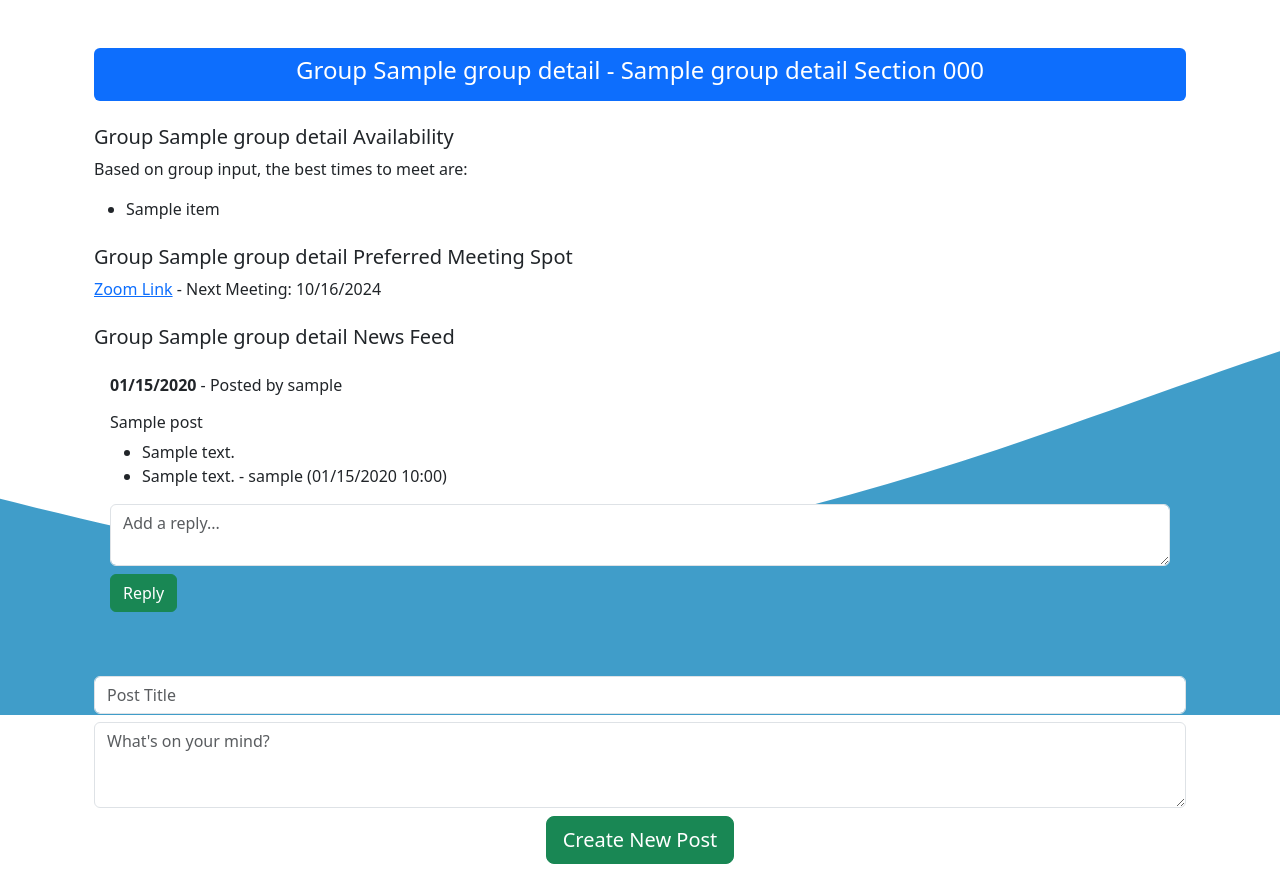
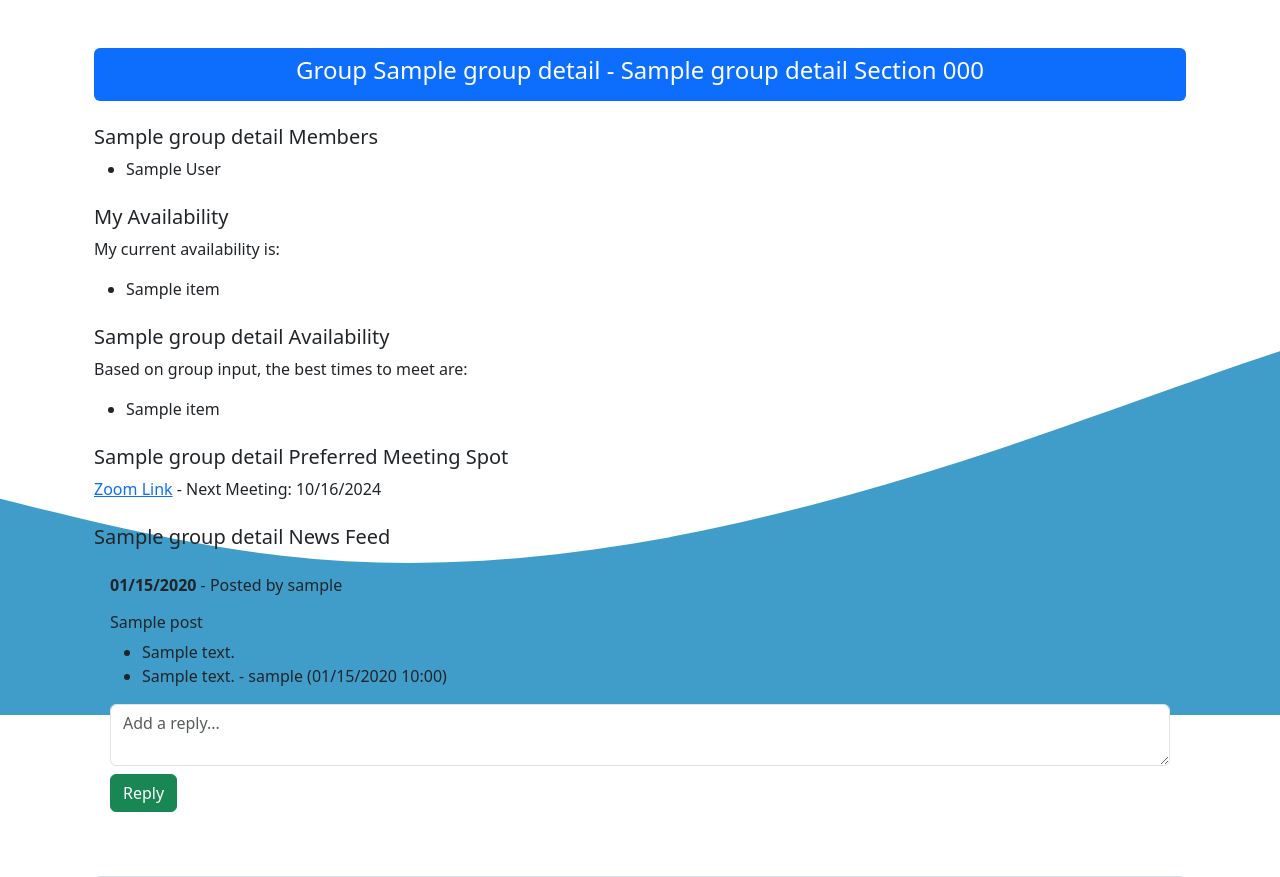
Before and after one commit to rb23148-gsu/hci-final-project, a Flask app: template templates/group-page.html in a window 1280 px wide. Shown: the part 83-960 px from the top of the page. Run offline with Flask 3, Linux system fonts and the light colour scheme; tables that the repository leaves empty hold one stand-in row (values such as "Sample post"); the template is opened without the code that fills it: values that come from a table or form of the project are taken from there, most other values are stand-ins (such as "Sample title", 1, 10 or a date in 2020); some libraries are stand-ins or nearby versions.

Commit message:
Add user's list to group page. Fix inputting availability.

```diff
--- a/app.py
+++ b/app.py
@@ -725,6 +725,7 @@ def group_page(group_id):
             ]
 
         formatted_group_availability = format_availability(group_availability)
+        formatted_user_availability = format_availability(user_availability)
 
         # Fetch posts and their comments
         query = """
@@ -748,6 +749,15 @@ def group_page(group_id):
             cursor.execute(query, (post['post_id'],))
             post['comments'] = cursor.fetchall()
 
+        query = """
+            SELECT u.first_name, u.last_name
+            FROM Group_Membership gm
+            JOIN Users u ON gm.user_id = u.user_id
+            WHERE gm.group_id = %s
+        """
+        cursor.execute(query, (group_id,))
+        group_members = cursor.fetchall()
+
     except Exception as e:
         flash("An error occurred while fetching posts and comments.")
         print(f"Error: {e}")
@@ -755,7 +765,7 @@ def group_page(group_id):
         cursor.close()
         connection.close()
 
-    return render_template('group-page.html', user_id=user_id, group_details=group_details, posts=posts, post_form=post_form, comment_form=comment_form, form=form, formatted_group_availability=formatted_group_availability)
+    return render_template('group-page.html', user_id=user_id, group_details=group_details, posts=posts, post_form=post_form, comment_form=comment_form, form=form, formatted_group_availability=formatted_group_availability, group_members=group_members, formatted_user_availability=formatted_user_availability)
 
 @app.route('/add-post/<int:group_id>', methods=['POST'])
 def add_post(group_id):
@@ -817,10 +827,23 @@ def add_availability(group_id):
                 "Sunday": (form.sunday.selected.data, form.sunday.start_time.data, form.sunday.end_time.data),
             }
 
-            query = "Insert into Availability (group_id, user_id, availability) VALUES (%s, %s, %s)"
-            cursor.execute(query, (group_id, user_id, str(user_availability)))
+            # Check if availability already exists for this user and group
+            query = "SELECT COUNT(*) FROM Availability WHERE group_id = %s AND user_id = %s"
+            cursor.execute(query, (group_id, user_id))
+            availability_exists = cursor.fetchone()[0] > 0
+
+            if availability_exists:
+                # If availability exists, update it
+                query = "UPDATE Availability SET availability = %s WHERE group_id = %s AND user_id = %s"
+                cursor.execute(query, (str(user_availability), group_id, user_id))
+                flash("Availability updated successfully!")
+            else:
+                # If no availability exists, insert it
+                query = "INSERT INTO Availability (group_id, user_id, availability) VALUES (%s, %s, %s)"
+                cursor.execute(query, (group_id, user_id, str(user_availability)))
+                flash("Availability added successfully!")
+
             connection.commit()
-            flash("Availability added successfully!")
         except Exception as e:
             flash("An error occurred while adding the availability.")
             print(f"Error: {e}")
--- a/templates/group-page.html
+++ b/templates/group-page.html
@@ -20,8 +20,25 @@
         </div>
     {% endif %}
 
+    <!-- Group Members -->
+    <h5 class="mt-4">{{ group_details['group_name'] }} Members</h5>
+    <ul>
+        {% for member in group_members %}
+        <li>{{ member.first_name }} {{ member.last_name }}</li>
+        {% endfor %}
+    </ul>
+
+    <!-- User Availability -->
+    <h5 class="mt-4">My Availability</h5>
+    <p>My current availability is:</p>
+    <ul>
+        {% for item in formatted_user_availability %}
+        <li>{{ item }}</li>
+        {% endfor %}
+    </ul>
+
     <!-- Group Availability -->
-    <h5 class="mt-4">Group {{ group_details['group_name'] }} Availability</h5>
+    <h5 class="mt-4">{{ group_details['group_name'] }} Availability</h5>
     <p>Based on group input, the best times to meet are:</p>
     <ul>
         {% for item in formatted_group_availability %}
@@ -30,11 +47,11 @@
     </ul>
 
     <!-- Preferred Meeting Spot -->
-    <h5 class="mt-4">Group {{ group_details['group_name'] }} Preferred Meeting Spot</h5>
+    <h5 class="mt-4">{{ group_details['group_name'] }} Preferred Meeting Spot</h5>
     <p><a href="{{ group_details['preferred_meeting_link'] }}" target="_blank" class="text-primary">Zoom Link</a> - Next Meeting: 10/16/2024</p>
 
     <!-- News Feed -->
-    <h5 class="mt-4">Group {{ group_details['group_name'] }} News Feed</h5>
+    <h5 class="mt-4">{{ group_details['group_name'] }} News Feed</h5>
 
     <div class="p-3 rounded">
         {% for post in posts %}
```
